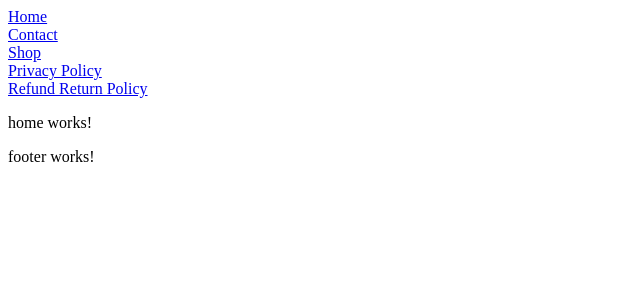
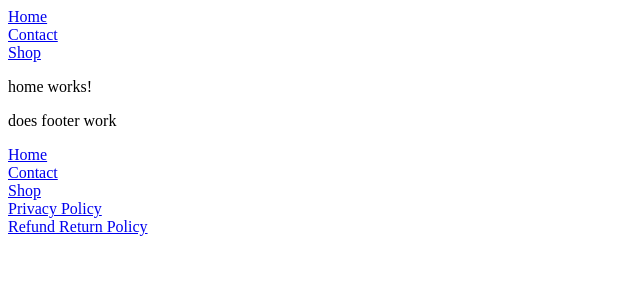
Before and after one commit to ExoMovement/website, an Angular app: page / in a window 1280 px wide. Shown: the top 300 px of the page, without its empty margins (0-640 px from the left). Built offline with nearby package versions, Linux system fonts and the light colour scheme.

Commit message:
adding buttons to footer and fixing nav bar buttons

```diff
--- a/src/app/footer/footer.component.html
+++ b/src/app/footer/footer.component.html
@@ -1 +1,13 @@
-<p>footer works!</p>
+<p>does footer work</p>
+<footer>
+    <a routerLink="/Home">Home</a>
+    <br />
+    <a routerLink="/Contact">Contact</a>
+    <br />
+    <a routerLink="/Shop">Shop</a>
+    <br />
+    <a routerLink="/Privacy-Policy">Privacy Policy</a>
+    <br />
+    <a routerLink="/Refund-Return-Policy">Refund Return Policy</a>
+
+</footer>
--- a/src/app/navbar/navbar.component.html
+++ b/src/app/navbar/navbar.component.html
@@ -4,8 +4,4 @@
     <a routerLink="/Contact">Contact</a>
     <br />
     <a routerLink="/Shop">Shop</a>
-    <br />
-    <a routerLink="/Privacy-Policy">Privacy Policy</a>
-    <br />
-    <a routerLink="/Refund-Return-Policy">Refund Return Policy</a>
 </nav>
```
